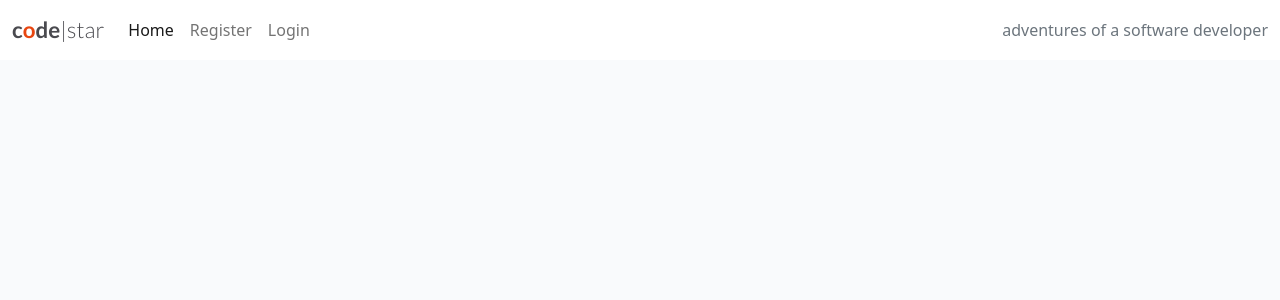
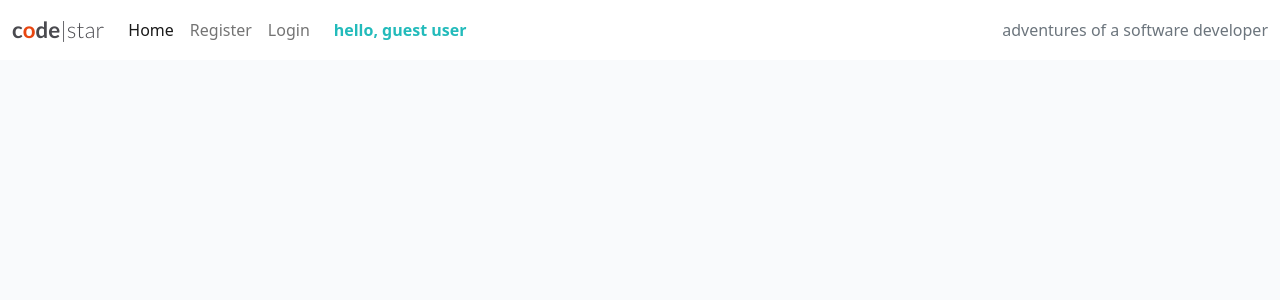
Before and after one commit to gennadiy-gaysha/CI-fsf-I_Think_Therefore_I_Blog_Pilot, a Django app: page / in a window 1280 px wide. Shown: the top 300 px of the page. Run offline with Django 3.2, Linux system fonts and the light colour scheme; data that the repository does not hold is empty.

Commit message:
feat: add welcome message to un/authorized user

```diff
--- a/static/css/style.css
+++ b/static/css/style.css
@@ -96,6 +96,12 @@ body {
     color: #E84610;
 }
 
+.hello-user{
+    padding: 8px 16px;
+    color: #23BBBB;
+    font-weight: bold;
+}
+
 .post-title {
     margin-top: 20%;
     margin-left: 5%;
--- a/templates/base.html
+++ b/templates/base.html
@@ -41,6 +41,7 @@
                     <li class="nav-item">
                         <a class="nav-link" href="{% url 'account_logout' %}">Logout</a>
                     </li>
+                    <li class="hello-user">hello, {{user.username}}</li>
                     {% else %}
                     <li class="nav-item">
                         <a class="nav-link" href="{% url 'account_signup' %}">Register</a>
@@ -48,6 +49,7 @@
                     <li class="nav-item">
                         <a class="nav-link" href="{% url 'account_login' %}">Login</a>
                     </li>
+                    <li class="hello-user">hello, guest user</li>
                     {% endif %}
                 </ul>
                 <span class="navbar-text text-muted">
```
